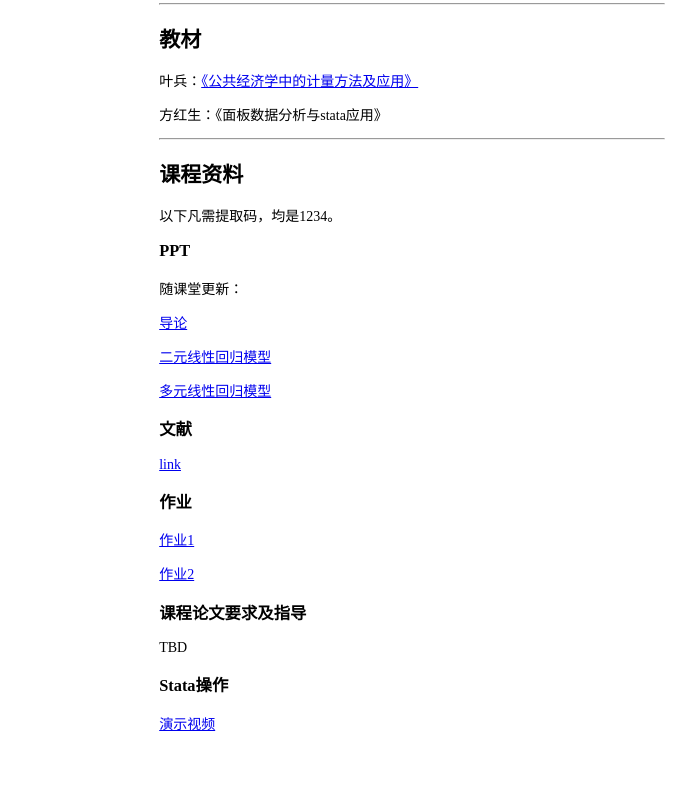
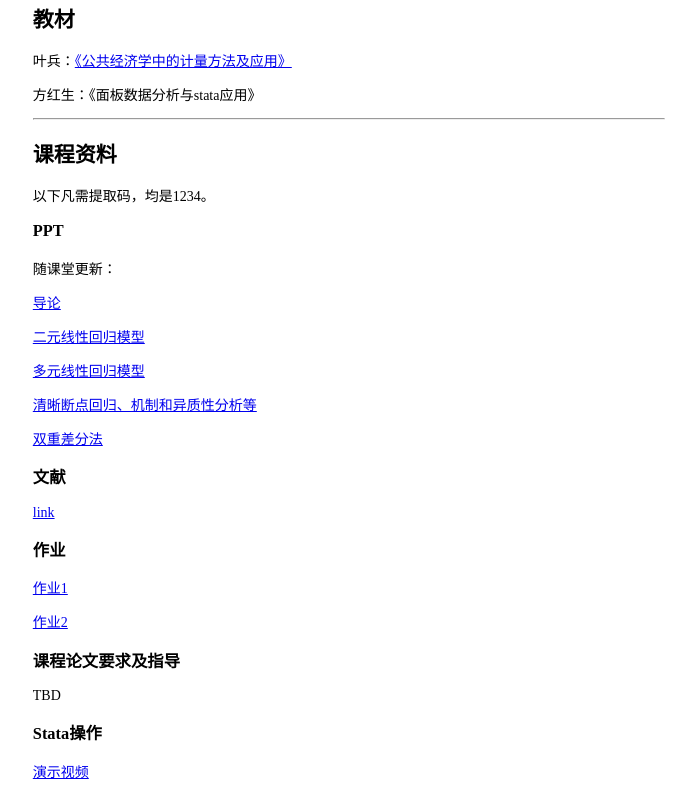
Before and after one commit to bingyenufe/econometrics_2024fall, a plain HTML site: page index.html in a window 1280 px wide. Shown: the part 564-1367 px from the top of the page, without its empty margins (228-924 px from the left). Before the commit the page ends 1319 px from the top, so only its background shows below. Drawn offline with Linux system fonts and the light colour scheme.

Commit message:
Update index.html

```diff
--- a/index.html
+++ b/index.html
@@ -14,7 +14,7 @@
         }
         .threeout {
             display: grid;
-            grid-template-columns: 6fr 8fr 6fr;
+            grid-template-columns: 2fr 5fr 3fr;
         }
     </style>
 </head>
@@ -58,6 +58,8 @@
                 <p><a href="https://pan.baidu.com/s/1Xkm1ZqwcYZvAnfzlsghZ6g">导论</a></p>
                 <p><a href="https://pan.baidu.com/s/1VlUqKkYj9gS59jZLOmkTSw">二元线性回归模型</a></p>
                 <p><a href="https://pan.baidu.com/s/1khv3xQ_5AfQxzTsmY5wY1w">多元线性回归模型</a></p>
+                <p><a href="https://pan.baidu.com/s/1nZC93QNwaTnACG61uopw8w">清晰断点回归、机制和异质性分析等</a></p>
+                <p><a href="https://pan.baidu.com/s/1xCnHvTJnCNpsM7Ny3Xk8Sw">双重差分法</a></p>
                 <h3>文献</h3>
                 <p style="color: red;"><a href="https://pan.baidu.com/s/1hSPO-MWm1PY25--NTH4YNg">link</a></p>
                 <h3>作业</h3>
```
